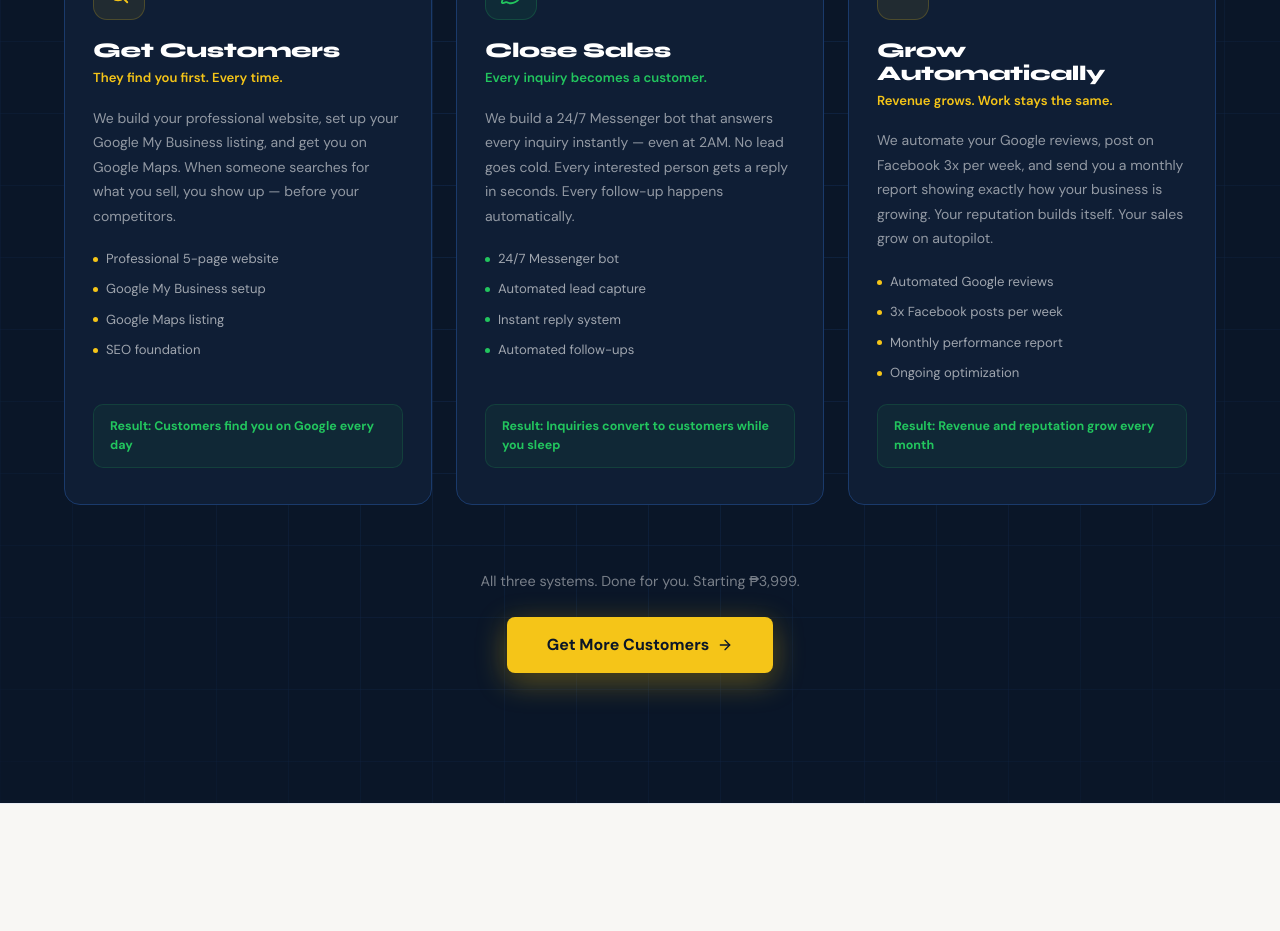
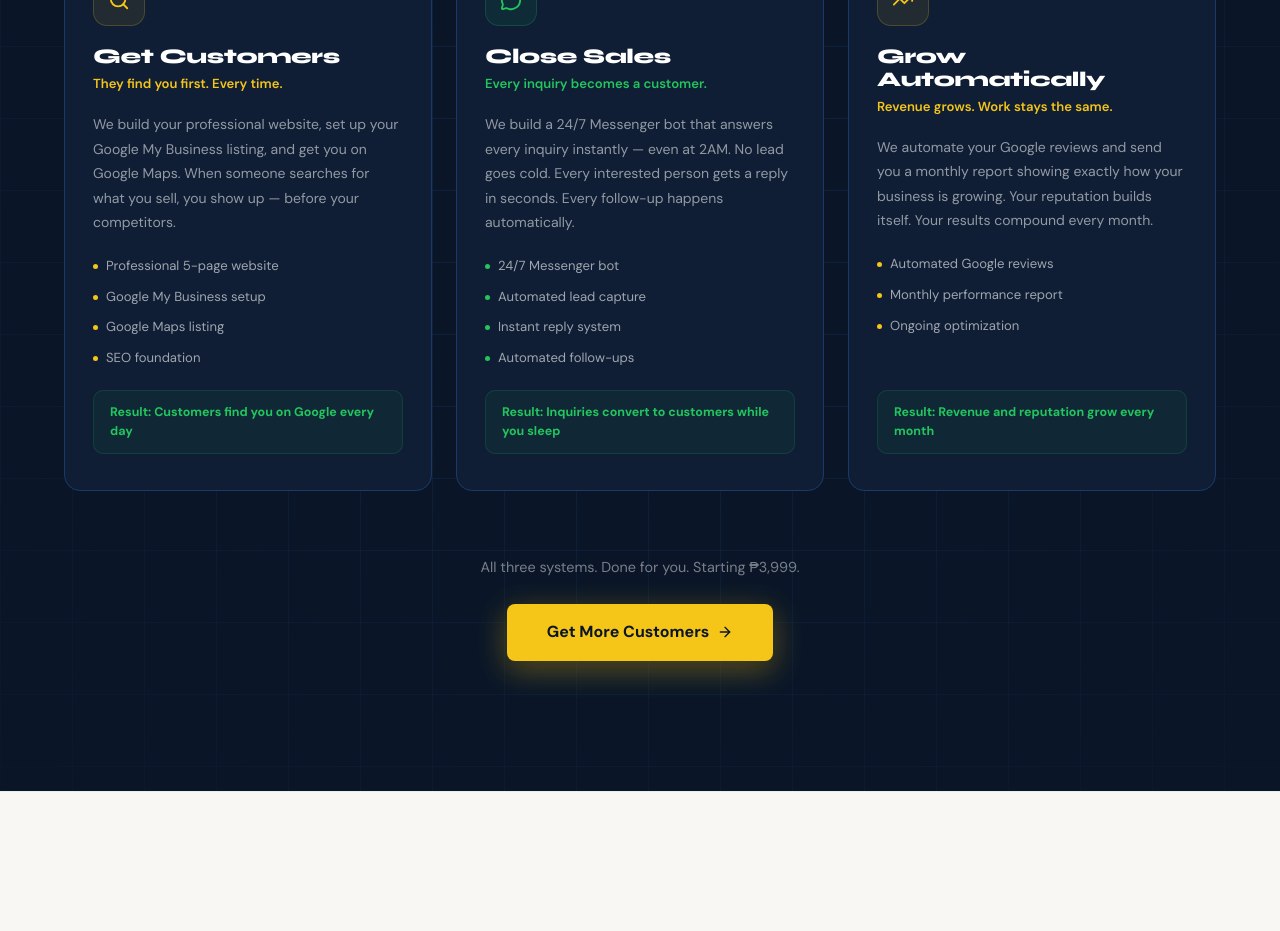
Before and after one commit to devwork-hireme/bizai-ph, a Next.js app: page / in a window 1280 px wide. Shown: the part 2840-3771 px from the top of the page. Built offline with nearby package versions, Linux system fonts and the light colour scheme.

Commit message:
fix: hero subtext option C, typography upgrade, remove all Facebook posting mentions
https://claude.ai/code/session_01JmqLD76HKAPiER3w6VQae6

```diff
--- a/app/globals.css
+++ b/app/globals.css
@@ -93,7 +93,7 @@ body {
   color: var(--white);
   font-family: "DM Sans", sans-serif;
   font-weight: 400;
-  line-height: 1.7;
+  line-height: 1.75;
   -webkit-font-smoothing: antialiased;
   -moz-osx-font-smoothing: grayscale;
 }
@@ -196,9 +196,9 @@ body::before {
   align-items: center;
   gap: 6px;
   font-family: "DM Sans", sans-serif;
-  font-size: 0.72rem;
-  font-weight: 700;
-  letter-spacing: 0.14em;
+  font-size: 0.6875rem;
+  font-weight: 600;
+  letter-spacing: 0.12em;
   text-transform: uppercase;
   color: var(--gold);
   margin-bottom: 16px;
--- a/components/sections/Solution.tsx
+++ b/components/sections/Solution.tsx
@@ -28,8 +28,8 @@ const afterItems = [
   "Page 1 on Google — you show up before competitors",
   "Every inquiry answered in seconds, 24/7",
   "Every lead followed up automatically — no one slips away",
-  "Facebook posting 3x per week, done for you",
   "Google reviews building your reputation every month",
+  "Monthly report showing exactly how your business is growing",
 ];
 
 export default function Solution() {
--- a/components/sections/TheSystem.tsx
+++ b/components/sections/TheSystem.tsx
@@ -57,10 +57,9 @@ const systemSteps = [
     colorBorder: "rgba(245,197,24,0.2)",
     title: "Grow Automatically",
     subtitle: "Revenue grows. Work stays the same.",
-    body: "We automate your Google reviews, post on Facebook 3x per week, and send you a monthly report showing exactly how your business is growing. Your reputation builds itself. Your sales grow on autopilot.",
+    body: "We automate your Google reviews and send you a monthly report showing exactly how your business is growing. Your reputation builds itself. Your results compound every month.",
     deliverables: [
       "Automated Google reviews",
-      "3x Facebook posts per week",
       "Monthly performance report",
       "Ongoing optimization",
     ],
```
